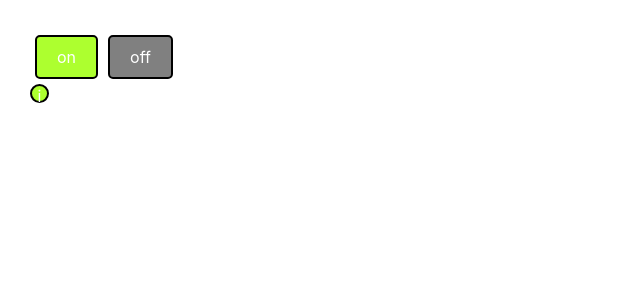
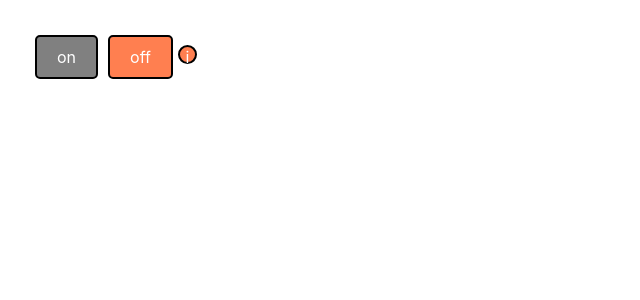
Before and after one commit to regggulus/ReactTS_shit_how_easy, a React (Create React App) app: page / in a window 1280 px wide. Shown: the top 300 px of the page, without its empty margins (0-640 px from the left). Built offline with nearby package versions, Linux system fonts and the light colour scheme.

Commit message:
OnOff components useState

```diff
--- a/src/App.tsx
+++ b/src/App.tsx
@@ -19,7 +19,7 @@ function App() {
             <Rating value = {5}/>
             <Accordion title = {'Users'} collapsed = {true}/>
             <Accordion title = {'Menu'} collapsed = {false}/>*/}
-            <OnOff switchings={true}/>
+            <OnOff/>
         </div>
     );
 }
--- a/src/components/OnOff.tsx
+++ b/src/components/OnOff.tsx
@@ -1,16 +1,19 @@
 import React, {useState} from "react";
 
 export type OnOffType = {
-    switchings: boolean
+    // switchings: boolean
 }
 
-export function OnOff({switchings}: OnOffType) {
+export function OnOff() {
+    const [on, setOn] = useState(false)
+
     const indicatorStyle: React.CSSProperties = {
+        display: 'inline-block',
         border: '2px solid black',
         width: '15px',
         height: '15px',
         borderRadius: '15px',
-        backgroundColor: switchings ? 'greenyellow' : "coral",
+        backgroundColor: on ? 'greenyellow' : "coral",
         textAlign: 'center',
         color: "white"
     }
@@ -21,7 +24,7 @@ export function OnOff({switchings}: OnOffType) {
         border: '2px solid black',
         borderRadius: '5px',
         color: 'white',
-        backgroundColor: switchings ? 'greenyellow' : 'gray',
+        backgroundColor: on ? 'greenyellow' : 'gray',
         cursor: 'pointer',
         textAlign: 'center',
         userSelect: 'none', // Запретить выделение текста
@@ -33,16 +36,16 @@ export function OnOff({switchings}: OnOffType) {
         border: '2px solid black',
         borderRadius: '5px',
         color: 'white',
-        backgroundColor: switchings ? 'gray' : 'coral',
+        backgroundColor: on ? 'gray' : 'coral',
         cursor: 'pointer',
         textAlign: 'center',
         userSelect: 'none', // Запретить выделение текста
     };
-    const [on, setOn] = useState(true)
+
         return (
             <div>
-             <div style={onStyle}>on</div>
-             <div style={offStyle}>off</div>
+             <div style={onStyle} onClick={ () => {setOn(true)}}>on</div>
+             <div style={offStyle} onClick={ () => {setOn(false)}}>off</div>
              <div style={indicatorStyle}>i</div>
             </div>
         )
```
